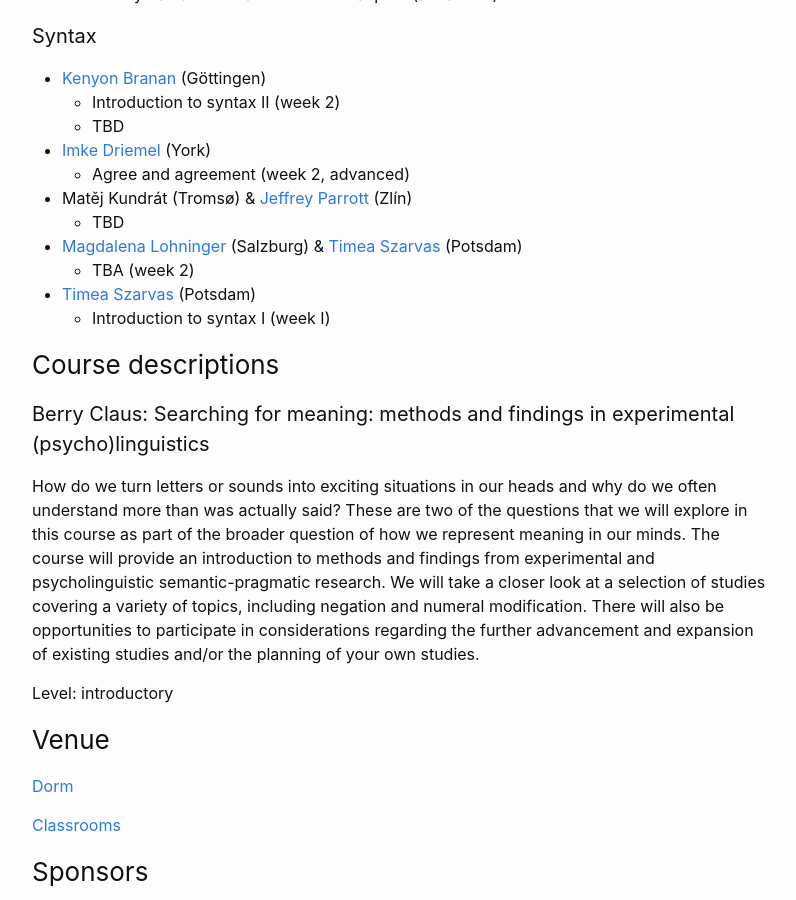
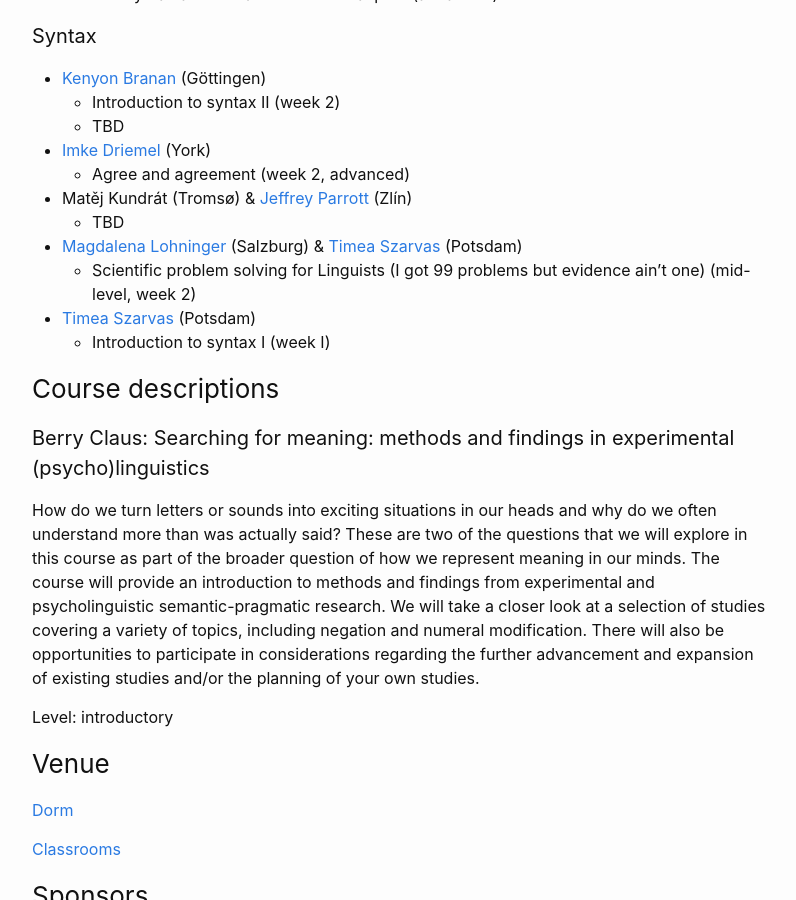
Before and after one commit to ovaschool/ovaschool.github.io, a Jekyll site: the page built from staticpages/ova2026.markdown, in a window 1280 px wide and 900 px high, scrolled down 1310 px. Shown: the whole window, without its empty margins (238-1034 px from the left). Built offline with Jekyll 4.4.1, drawn with Linux system fonts in a browser that asks for light colours.

Commit message:
Update ova2026.markdown

```diff
--- a/staticpages/ova2026.markdown
+++ b/staticpages/ova2026.markdown
@@ -61,7 +61,7 @@ Here you find information about:
 - Matěj Kundrát (Tromsø) & [Jeffrey Parrott](https://utb-cz.academia.edu/JeffreyParrott) (Zlín)
   - TBD
 - [Magdalena Lohninger](https://lenalohninger.wordpress.com/) (Salzburg) & [Timea Szarvas](https://timeaszarvas.github.io/) (Potsdam)
-  - TBA (week 2)
+  - Scientific problem solving for Linguists (I got 99 problems but evidence ain't one) (mid-level, week 2)
 - [Timea Szarvas](https://timeaszarvas.github.io/) (Potsdam)
   - Introduction to syntax I (week I)
 
```
